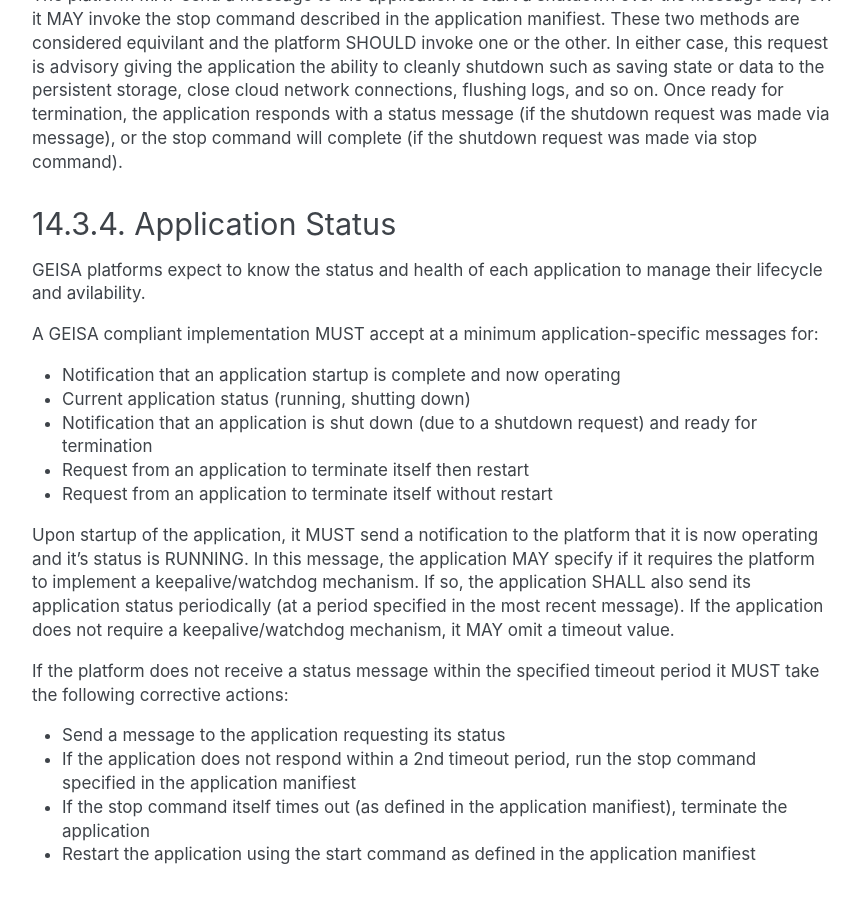
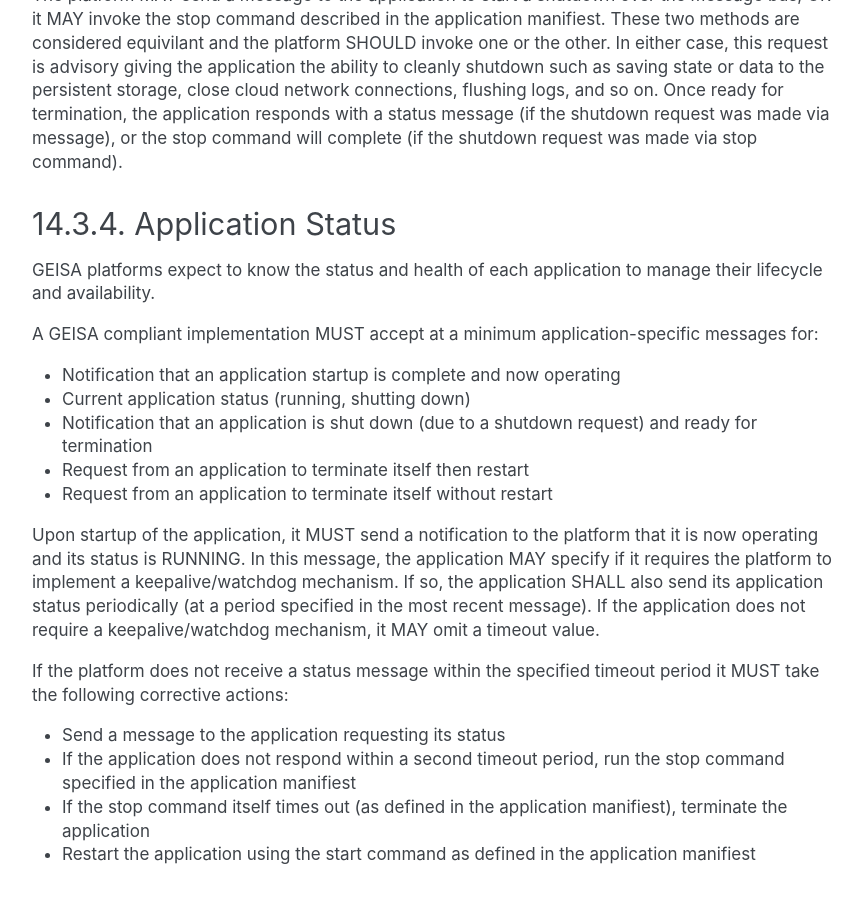
Before and after one commit to geisa/specification, a Sphinx documentation site: the page built from source/api/status.rst, in a window 1280 px wide and 900 px high, scrolled down 1618 px. Shown: the whole window, without its empty margins (258-1120 px from the left). Built offline with Sphinx 7.4.7, drawn with Linux system fonts in a browser that asks for light colours; the version number could not be read and is left out.

Commit message:
Update status.rst
Corrected minor typos.

Signed-off-by: Michael Garrison Stuber <michael@selkirkinsights.com>

```diff
--- a/source/api/status.rst
+++ b/source/api/status.rst
@@ -73,7 +73,7 @@
 Application Status
 ^^^^^^^^^^^^^^^^^^
 
-GEISA platforms expect to know the status and health of each application to manage their lifecycle and avilability.
+GEISA platforms expect to know the status and health of each application to manage their lifecycle and availability.
 
 A GEISA compliant implementation MUST accept at a minimum application-specific messages for:
 
@@ -83,12 +83,12 @@
 - Request from an application to terminate itself then restart
 - Request from an application to terminate itself without restart
 
-Upon startup of the application, it MUST send a notification to the platform that it is now operating and it's status is RUNNING. In this message, the application MAY specify if it requires the platform to implement a keepalive/watchdog mechanism.  If so, the application SHALL also send its application status periodically (at a period specified in the most recent message).  If the application does not require a keepalive/watchdog mechanism, it MAY omit a timeout value.
+Upon startup of the application, it MUST send a notification to the platform that it is now operating and its status is RUNNING. In this message, the application MAY specify if it requires the platform to implement a keepalive/watchdog mechanism.  If so, the application SHALL also send its application status periodically (at a period specified in the most recent message).  If the application does not require a keepalive/watchdog mechanism, it MAY omit a timeout value.
 
 If the platform does not receive a status message within the specified timeout period it MUST take the following corrective actions:
 
 - Send a message to the application requesting its status
-- If the application does not respond within a 2nd timeout period, run the stop command specified in the application manifiest
+- If the application does not respond within a second timeout period, run the stop command specified in the application manifiest
 - If the stop command itself times out (as defined in the application manifiest), terminate the application
 - Restart the application using the start command as defined in the application manifiest
 
```
